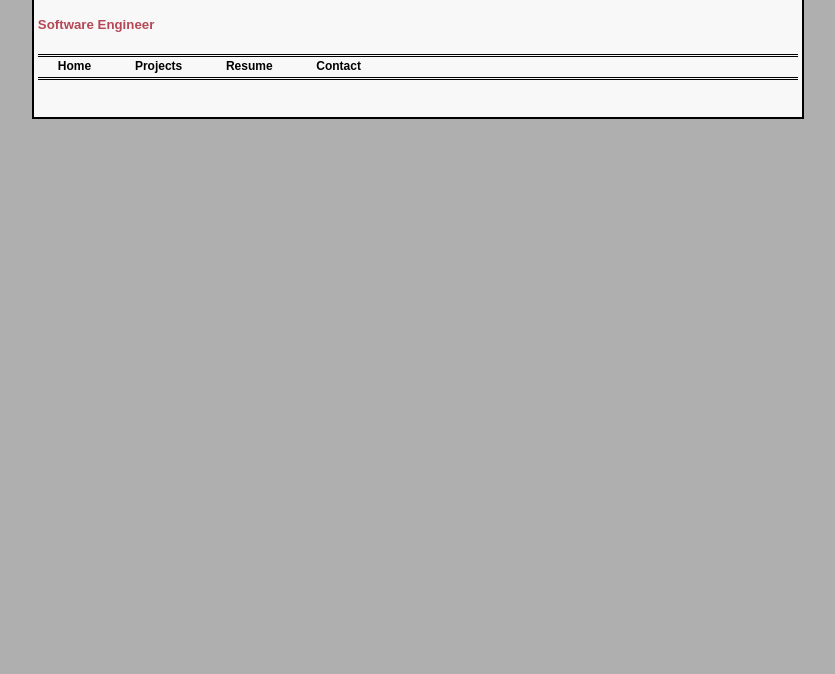
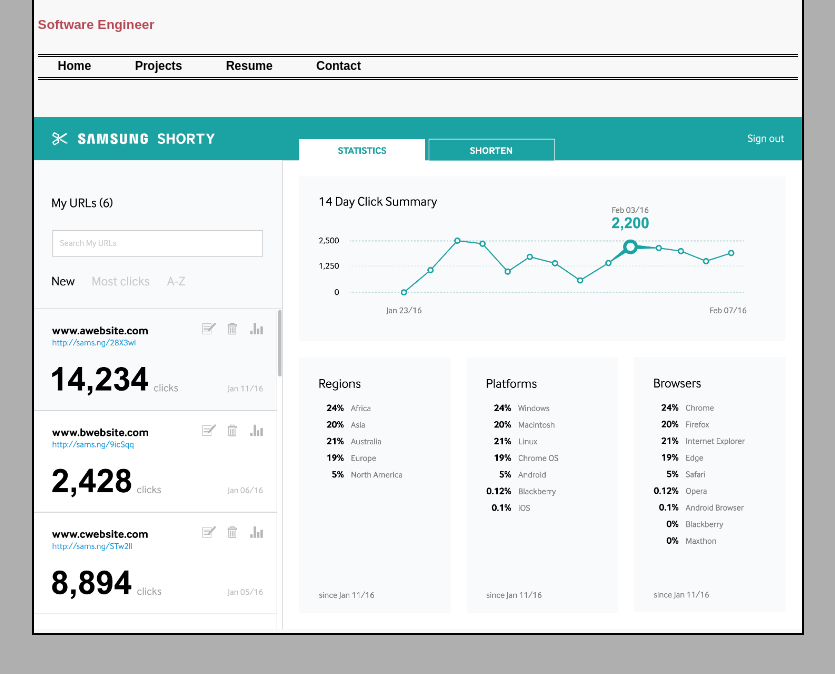
Before and after one commit to GalacticInferno/GalacticInferno.github.io, a plain HTML site: page resume.html in a window 1280 px wide. Shown: the part 68-742 px from the top of the page, without its empty margins (222-1057 px from the left). Drawn offline with Linux system fonts and the light colour scheme.

Commit message:
Helping a friend with his images on websit

```diff
--- a/resume.html
+++ b/resume.html
@@ -26,6 +26,9 @@
 			</header>
 		</div><!--end wrapper -->
 	</section><!--end introSection -->
+	<section class="content">
+		<img class="contentImage" src="images/Process3.png" alt="Image not Available" width="100%">
+	</section>
 </body>
 
 </html>
```
Also changed, not shown: images/Process3.png (added).
